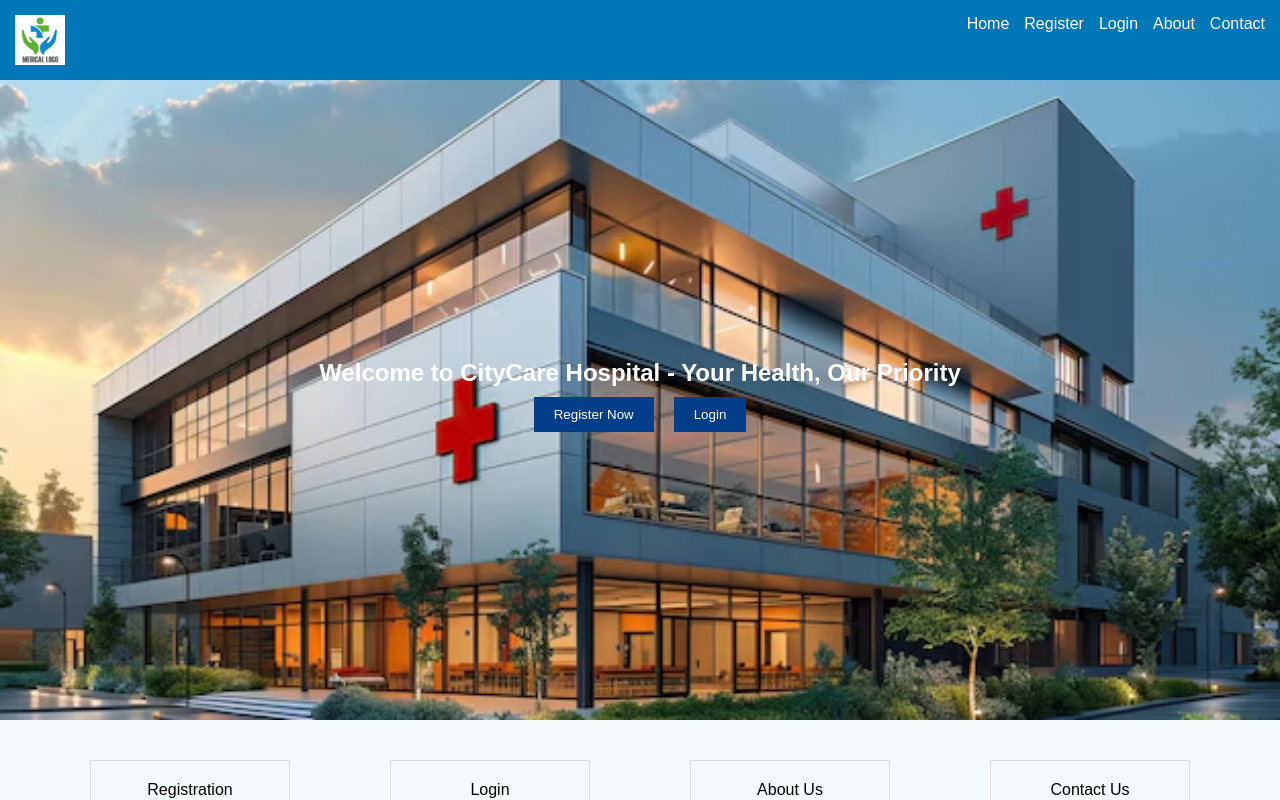
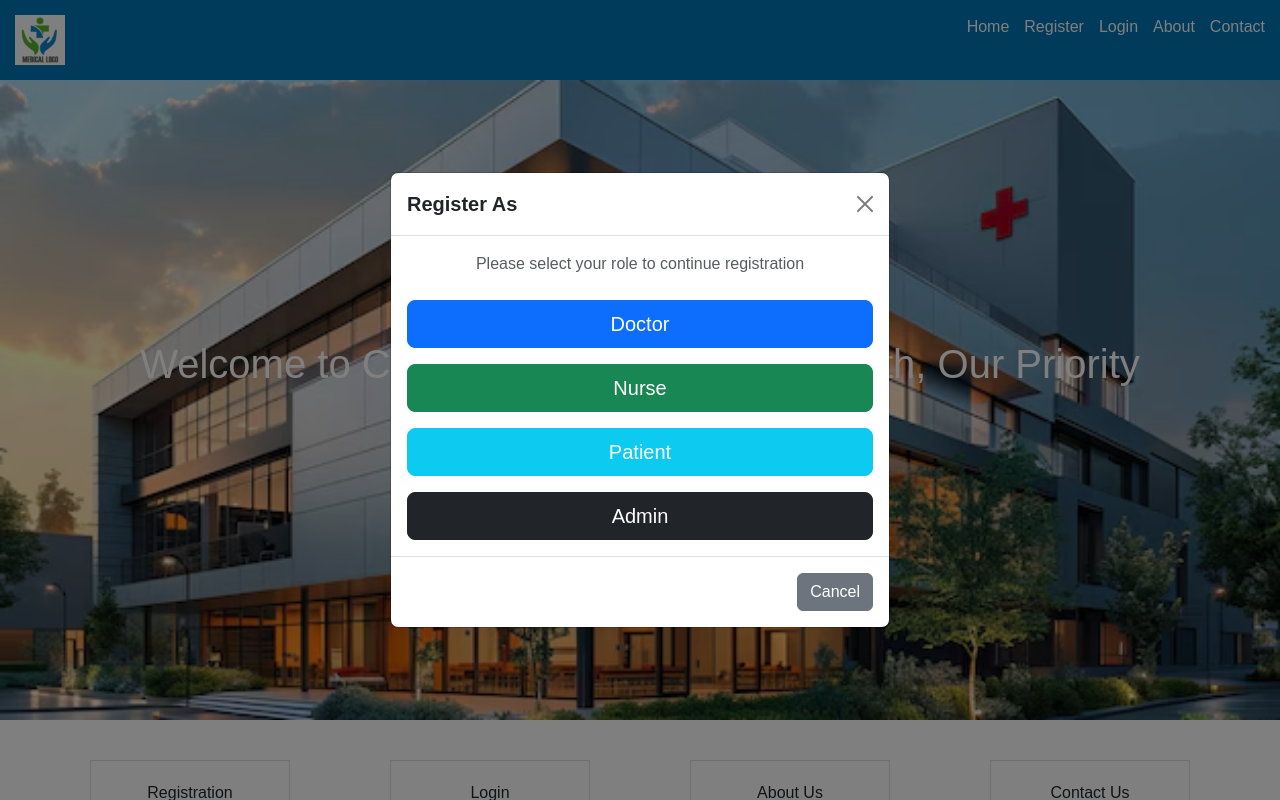
Before and after one commit to training-11/HMS-Project, a React (Create React App) app in the folder front-end/: page / in a window 1280 px wide. Both pictures are taken after a click on the button "Register Now". Shown: the top 800 px of the page. Built offline with nearby package versions, Linux system fonts and the light colour scheme.

Commit message:
added links

```diff
--- a/front-end/src/Components/Navbar.jsx
+++ /dev/null
@@ -1,44 +0,0 @@
-import { Link } from "react-router-dom";
-import logo from "../assets/hospital-logo.png";
-
-function Navbar() {
-  return (
-    <nav style={styles.nav}>
-      <img src={logo} height="50" width="50" alt="logo" />
-      <div>
-        <Link style={styles.link} to="/">
-          Home
-        </Link>
-        <Link style={styles.link} to="#">
-          Register
-        </Link>
-        <Link style={styles.link} to="#">
-          Login
-        </Link>
-        <Link style={styles.link} to="#">
-          About
-        </Link>
-        <Link style={styles.link} to="#">
-          Contact
-        </Link>
-      </div>
-    </nav>
-  );
-}
-
-const styles = {
-  nav: {
-    display: "flex",
-    justifyContent: "space-between",
-    padding: "15px",
-    background: "#0077b6",
-    color: "white",
-  },
-  link: {
-    color: "white",
-    marginLeft: "15px",
-    textDecoration: "none",
-  },
-};
-
-export default Navbar;
--- a/front-end/src/pages/Home.jsx
+++ b/front-end/src/pages/Home.jsx
@@ -1,11 +1,48 @@
-import Navbar from "../Components/Navbar";
+
+
+
+import { useState } from "react";
+//import Navbar from "../Components/Navbar";
 import Footer from "../Components/Footer";
 import bgImage from "../assets/hospital-bg.jpg";
+import { useNavigate } from "react-router-dom";
+import { Link } from "react-router-dom";
+import logo from "../assets/hospital-logo.png";
+
+
 
 function Home() {
+  const [showModal, setShowModal] = useState(false);
+  const navigate = useNavigate();
+
   return (
     <>
-      <Navbar />
+      <link
+        rel="stylesheet"
+        href="https://cdn.jsdelivr.net/npm/bootstrap@5.3.3/dist/css/bootstrap.min.css"
+      />
+      {/* <Navbar /> */}
+      <nav style={styles.nav}>
+      <img src={logo} height="50" width="50" alt="logo" />
+      <div>
+        <Link style={styles.link} to="/">
+          Home
+        </Link>
+        <Link style={styles.link} to="#" onClick={() => setShowModal(true)}>
+          Register
+        </Link>
+        <Link style={styles.link} to="#">
+          Login
+        </Link>
+        <Link style={styles.link} to="/aboutUs">
+          About
+        </Link>
+        <Link style={styles.link} to="/ContactUs">
+          Contact
+        </Link>
+      </div>
+    </nav>
+
 
       <section
         style={{
@@ -15,10 +52,78 @@ function Home() {
       >
         <h1>Welcome to CityCare Hospital - Your Health, Our Priority</h1>
         <div>
-          <button style={styles.btn}>Register Now</button>
+          <button
+            style={styles.btn}
+            onClick={() => setShowModal(true)}
+          >
+            Register Now
+          </button>
           <button style={styles.btn}>Login</button>
         </div>
       </section>
+
+
+      {showModal && (
+        <>
+
+          <div
+            className="modal-backdrop fade show"
+            onClick={() => setShowModal(false)}
+          ></div>
+
+
+          <div
+            className="modal fade show"
+            style={{ display: "block" }}
+            tabIndex="-1"
+          >
+            <div className="modal-dialog modal-dialog-centered">
+              <div className="modal-content">
+
+                <div className="modal-header">
+                  <h5 className="modal-title fw-bold">Register As</h5>
+                  <button
+                    type="button"
+                    className="btn-close"
+                    onClick={() => setShowModal(false)}
+                  ></button>
+                </div>
+
+                <div className="modal-body">
+                  <p className="text-muted text-center mb-4">
+                    Please select your role to continue registration
+                  </p>
+                  <div className="d-grid gap-3">
+                    <button className="btn btn-primary btn-lg" onClick={() => navigate("/Doctor-register")}>
+                      Doctor
+                    </button>
+                    <button className="btn btn-success btn-lg" onClick={() => navigate("/nurse-register")}>
+                       Nurse
+                    </button>
+                    <button className="btn btn-info btn-lg text-white" onClick={() => navigate("/patient-register")}>
+                       Patient
+                    </button>
+                    <button className="btn btn-dark btn-lg">
+                       Admin
+                    </button>
+                  </div>
+                </div>
+
+                <div className="modal-footer">
+                  <button
+                    className="btn btn-secondary"
+                    onClick={() => setShowModal(false)}
+                  >
+                    Cancel
+                  </button>
+                </div>
+
+              </div>
+            </div>
+          </div>
+        </>
+      )}
+
 
       <section style={styles.cards}>
         <div style={styles.card}>Registration</div>
@@ -26,6 +131,7 @@ function Home() {
         <div style={styles.card}>About Us</div>
         <div style={styles.card}>Contact Us</div>
       </section>
+
 
       <section style={styles.about}>
         <h2>About Our Hospital</h2>
@@ -41,6 +147,18 @@ function Home() {
 }
 
 const styles = {
+  nav: {
+    display: "flex",
+    justifyContent: "space-between",
+    padding: "15px",
+    background: "#0077b6",
+    color: "white",
+  },
+  link: {
+    color: "white",
+    marginLeft: "15px",
+    textDecoration: "none",
+  },
   hero: {
     textAlign: "center",
     padding: "80px 20px",
```
